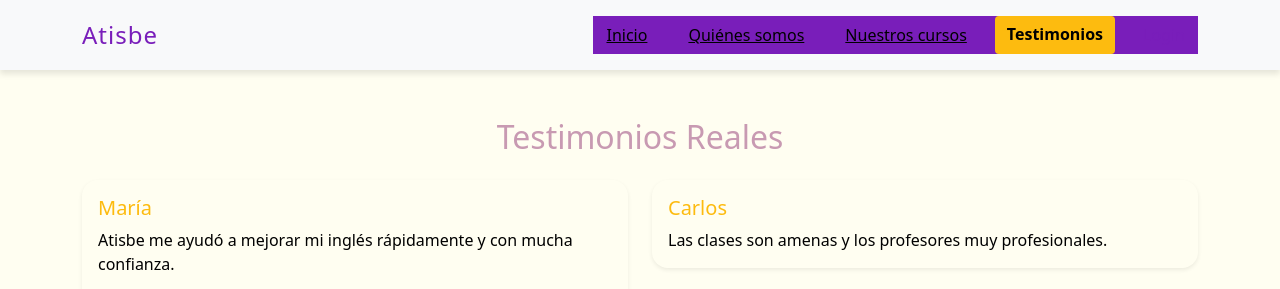
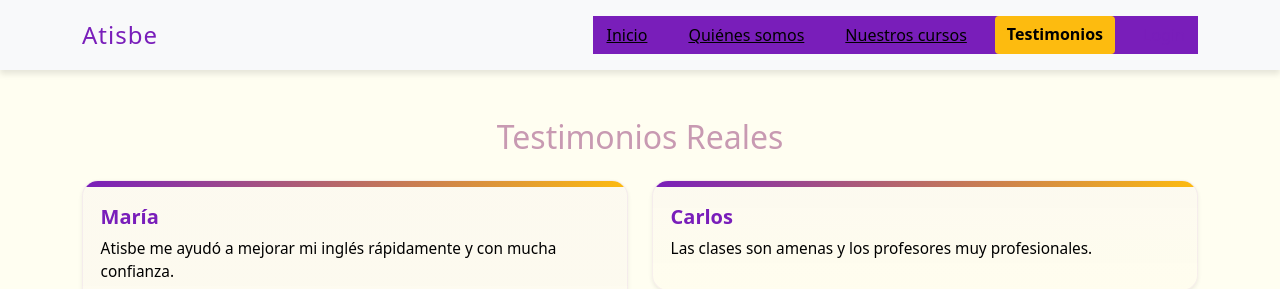
Before and after one commit to Jorgeluis006/academiaingles, a PHP site: page /testimonios.html in a window 1280 px wide. Shown: the top 289 px of the page. Run offline with PHP 8.4, Linux system fonts and the light colour scheme; data comes from the database, SQL or seed files in the repository.

Commit message:
style: mejorar presentación de testimonios (tarjetas y videos)

```diff
--- a/css/styles.css
+++ b/css/styles.css
@@ -159,6 +159,60 @@ h1, h2, h3, h4 {
   border-radius: var(--radius-lg) var(--radius-lg) 0 0;
 }
 
+/* Estilos específicos para testimonios */
+#testimonios-list .card {
+  border-radius: var(--radius-lg);
+  overflow: hidden;
+  border: 1px solid rgba(121, 30, 186, 0.06);
+  background: linear-gradient(180deg, rgba(121,30,186,0.02), rgba(253,187,15,0.01));
+  transition: transform 0.28s ease, box-shadow 0.28s ease;
+}
+
+#testimonios-list .card::before {
+  content: '';
+  display: block;
+  height: 6px;
+  width: 100%;
+  background: linear-gradient(90deg, #791EBA 0%, #FDBB0F 100%);
+}
+
+#testimonios-list .card:hover {
+  transform: translateY(-6px);
+  box-shadow: 0 14px 30px rgba(121, 30, 186, 0.09);
+}
+
+#testimonios-list .card .card-body {
+  padding: 1.1rem;
+}
+
+#testimonios-list .card-title {
+  color: #791EBA;
+  font-weight: 700;
+  margin-bottom: 0.5rem;
+}
+
+#testimonios-list .card-text {
+  color: var(--color-text);
+  font-size: 0.96rem;
+  line-height: 1.5;
+  margin-bottom: 0.8rem;
+}
+
+#testimonios-list .ratio {
+  border-radius: 0.6rem;
+  overflow: hidden;
+}
+
+#testimonios-list .ratio iframe {
+  border: 0;
+  display: block;
+}
+
+#testimonios-empty {
+  color: #555;
+  font-style: italic;
+}
+
 .alert-info {
   background-color: rgba(140, 82, 255, 0.15);
   border: 1px solid var(--color-primary);
```
